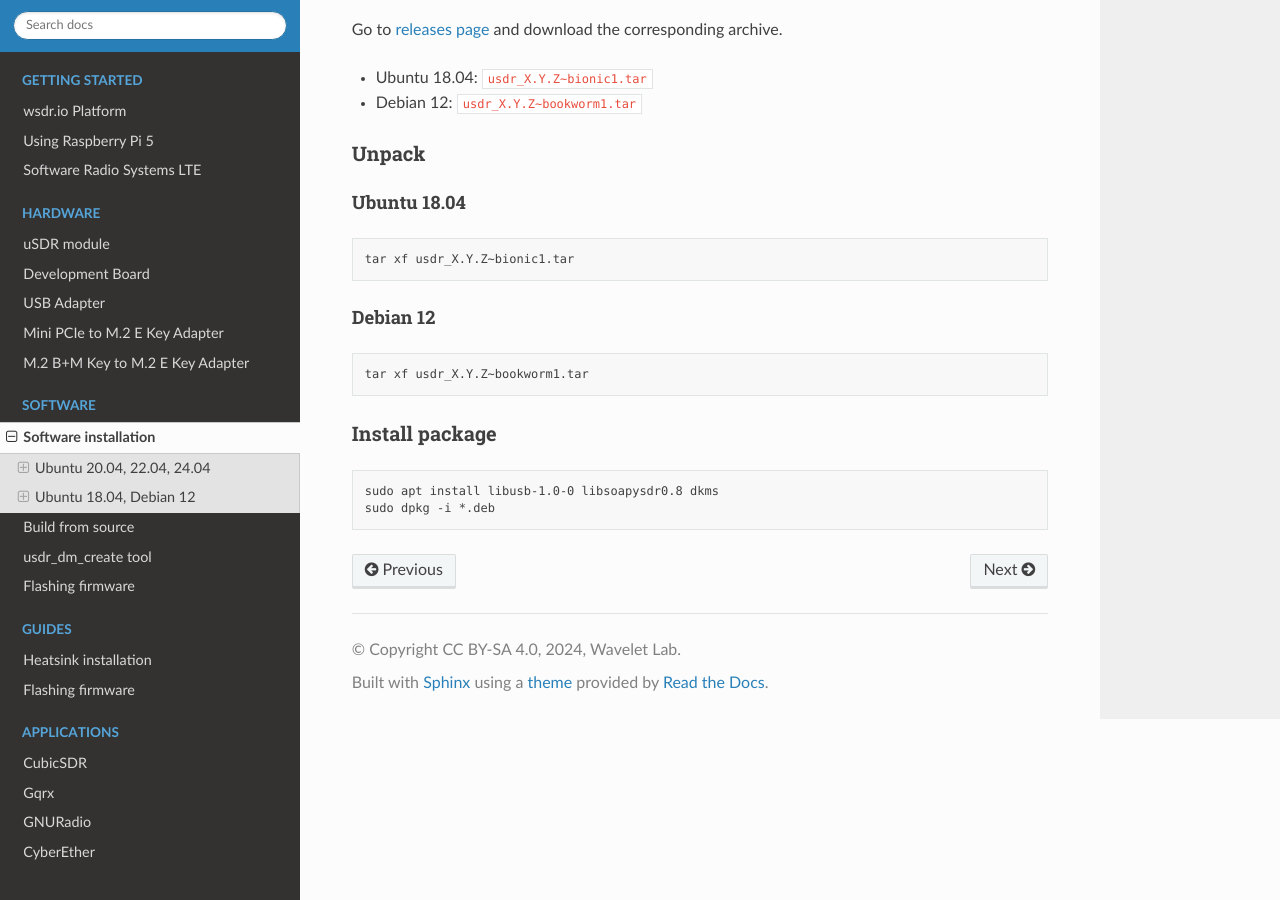
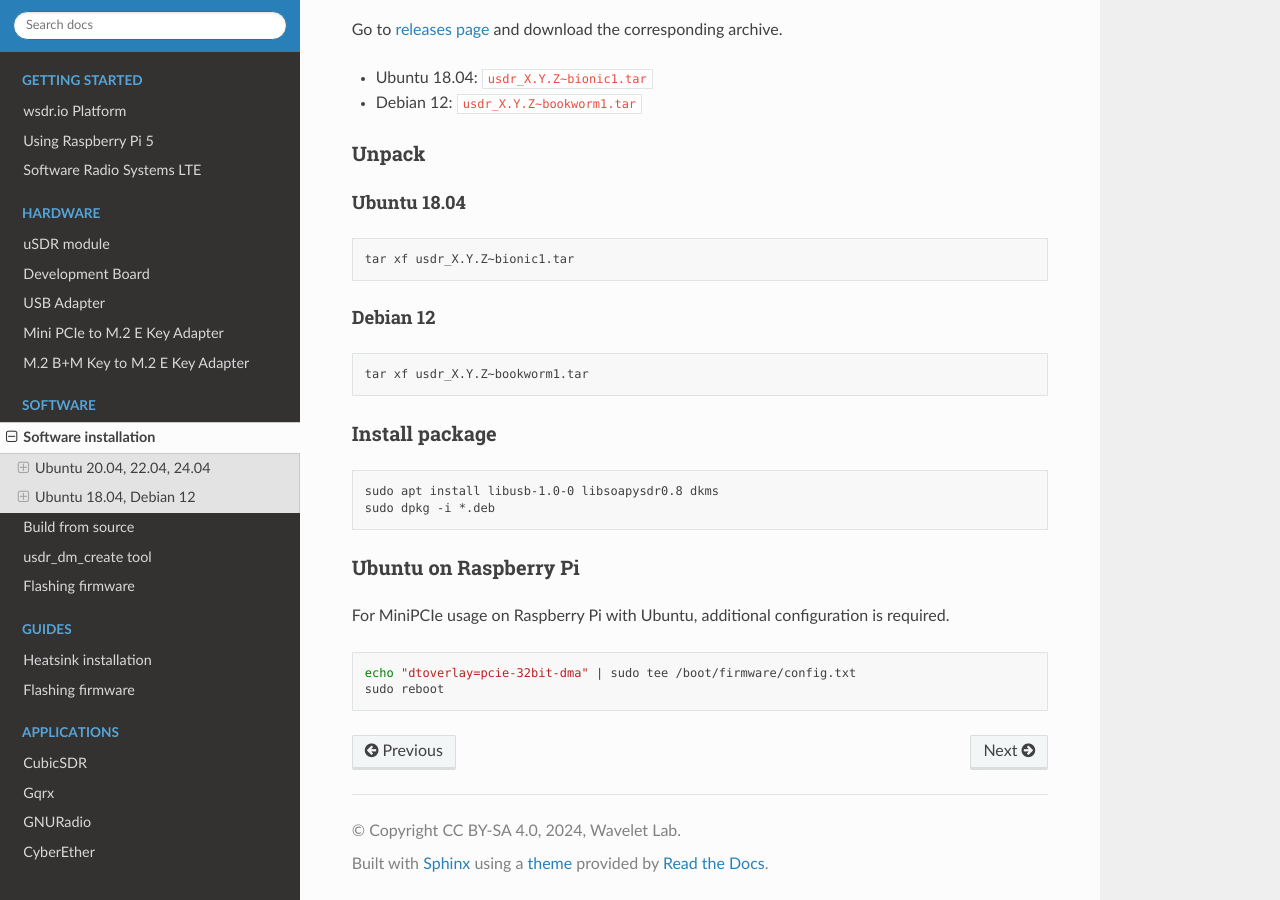
Before and after one commit to wavelet-lab/docs, a Sphinx documentation site: the page built from source/software/install.rst, in a window 1280 px wide and 900 px high, scrolled down 921 px. Built offline with Sphinx 7.4.7 and the Read the Docs theme 2.0.0, drawn with Linux system fonts in a browser that asks for light colours.

Commit message:
Updated article.

```diff
--- a/source/software/install.rst
+++ b/source/software/install.rst
@@ -78,3 +78,13 @@ Install package
 
     sudo apt install libusb-1.0-0 libsoapysdr0.8 dkms
     sudo dpkg -i *.deb
+
+Ubuntu on Raspberry Pi
+^^^^^^^^^^^^^^^^^^^^^^
+
+For MiniPCIe usage on Raspberry Pi with Ubuntu, additional configuration is required.
+
+.. code-block:: sh
+
+    echo "dtoverlay=pcie-32bit-dma" | sudo tee /boot/firmware/config.txt
+    sudo reboot
```
